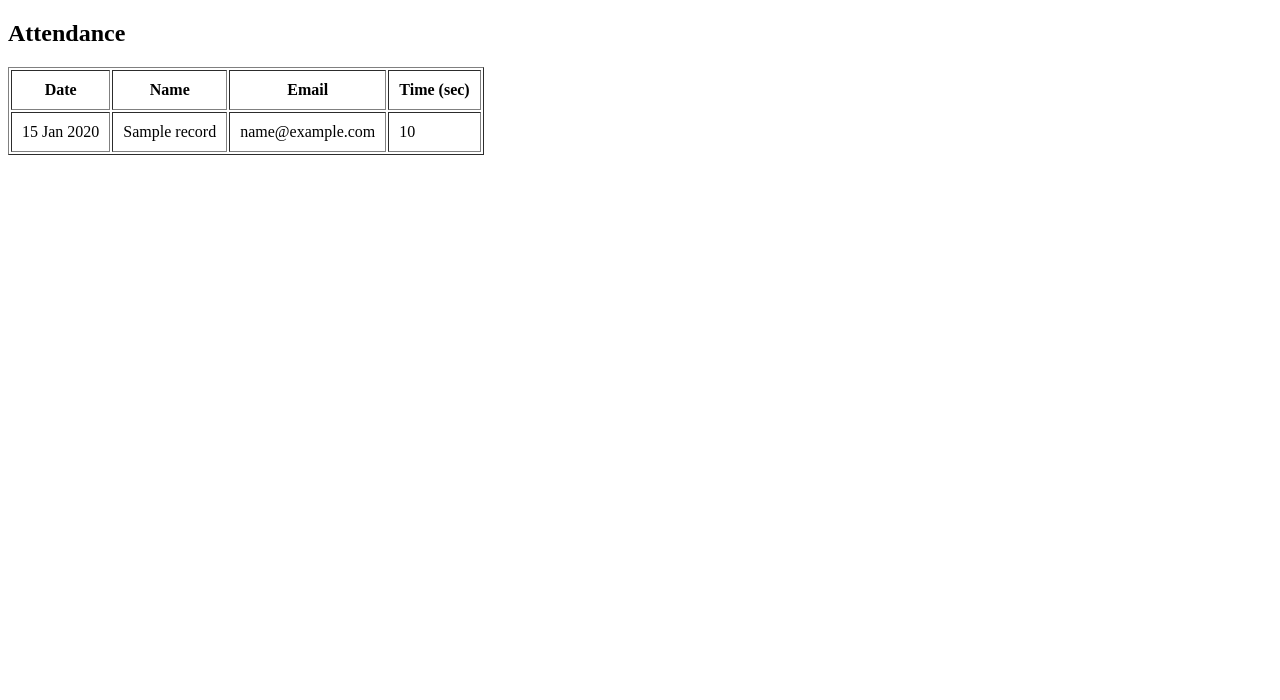
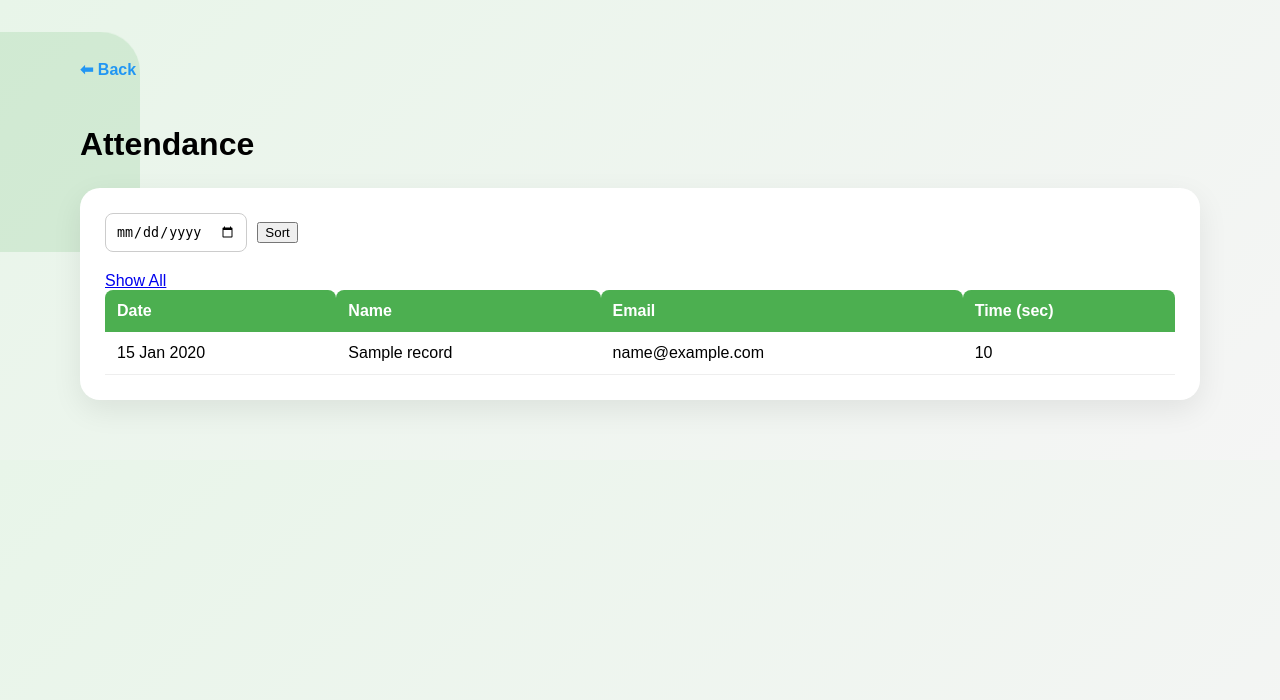
Before and after one commit to aamiellie/lms-project, a Flask app: template app/templates/attendance.html in a window 1280 px wide. Shown: the top 700 px of the page. Run offline with Flask 3, Linux system fonts and the light colour scheme; the template is opened without the code that fills it: most values are stand-ins (such as "Sample title", 1, 10 or a date in 2020); parts of the project's set-up code (start-up, migrations or seed data) failed here and were passed over.

```diff
--- a/app/app.py
+++ b/app/app.py
@@ -1682,16 +1682,34 @@ def check_class(room_id):
         return {"status": "ended"}
 
     return {"status": live_class.get("status", "ended")}
-@app.route("/attendance/<classroom_id>")
+@app.route("/attendance/<classroom_id>", methods=["GET", "POST"])
 def view_attendance(classroom_id):
 
+    from datetime import datetime
+
+    query = {"classroom_id": classroom_id}
+
+    if request.method == "POST":
+        selected_date = request.form.get("date")
+
+        if selected_date:
+            start = datetime.strptime(selected_date, "%Y-%m-%d")
+            end = start.replace(hour=23, minute=59, second=59)
+
+            query["join_time"] = {
+                "$gte": start,
+                "$lte": end
+            }
+
     records = list(
-        attendance_collection.find({
-            "classroom_id": classroom_id
-        })
-    )
-
-    return render_template("attendance.html", records=records)
+        attendance_collection.find(query).sort("join_time", -1)
+    )
+
+    return render_template(
+        "attendance.html",
+        records=records,
+        classroom_id=classroom_id
+    )
 @socketio.on("send_message")
 def handle_message(data):
 
--- a/app/templates/attendance.html
+++ b/app/templates/attendance.html
@@ -2,12 +2,133 @@
 <html>
 <head>
     <title>Attendance</title>
+
+<style>
+
+/* ===== BODY ===== */
+body{
+    margin:0;
+    font-family:"Poppins", sans-serif;
+    background:linear-gradient(135deg,#e8f5e9,#f5f5f5);
+    padding:60px 80px;
+    overflow-x:hidden;
+}
+
+/* ===== FLOATING SHAPES ===== */
+.shape{
+    position:fixed;
+    border-radius:40px;
+    opacity:0.15;
+    z-index:-1;
+    animation:floatShape 4s infinite ease-in-out alternate;
+}
+
+.shape1{
+    width:220px;
+    height:220px;
+    background:#4CAF50;
+    top:5%;
+    left:-80px;
+}
+
+.shape2{
+    width:260px;
+    height:260px;
+    background:#2196F3;
+    bottom:-120px;
+    left:50%;
+    transform:translateX(-50%);
+}
+
+@keyframes floatShape{
+    0%{transform:translateY(0);}
+    50%{transform:translateY(-20px);}
+    100%{transform:translateY(20px);}
+}
+
+/* ===== TITLE ===== */
+h2{
+    font-size:32px;
+    margin-bottom:25px;
+}
+
+/* ===== CARD ===== */
+.card{
+    background:white;
+    padding:25px;
+    border-radius:20px;
+    box-shadow:0 10px 30px rgba(0,0,0,0.08);
+}
+
+/* ===== TABLE ===== */
+table{
+    width:100%;
+    border-collapse:collapse;
+}
+
+th{
+    background:#4CAF50;
+    color:white;
+    padding:12px;
+    text-align:left;
+    border-radius:8px 8px 0 0;
+}
+
+td{
+    padding:12px;
+    border-bottom:1px solid #eee;
+}
+
+/* row hover */
+tr:hover{
+    background:#f1f8e9;
+}
+
+/* ===== BACK BUTTON ===== */
+.back{
+    display:inline-block;
+    margin-bottom:20px;
+    text-decoration:none;
+    color:#2196F3;
+    font-weight:600;
+}
+
+.back:hover{
+    color:black;
+}
+
+</style>
+
 </head>
+
 <body>
+
+<!-- Floating shapes -->
+<div class="shape shape1"></div>
+<div class="shape shape2"></div>
+
+<a href="{{ url_for('teacher_classroom', classroom_id=classroom_id) }}" class="back">
+    ⬅ Back
+</a>
 
 <h2>Attendance</h2>
 
-<table border="1" cellpadding="10">
+<div class="card">
+<form method="POST" style="margin-bottom:20px; display:flex; gap:10px; align-items:center;">
+
+    <input type="date" name="date" required
+        style="padding:10px; border-radius:8px; border:1px solid #ccc;">
+
+    <button type="submit" class="btn primary">
+        Sort
+    </button>
+
+</form>
+<a href="/attendance/{{ classroom_id }}" class="btn secondary">
+    Show All
+</a>
+<br>
+<table>
 <tr>
     <th>Date</th>
     <th>Name</th>
@@ -25,5 +146,8 @@
 {% endfor %}
 
 </table>
+
+</div>
+
 </body>
 </html>
```
